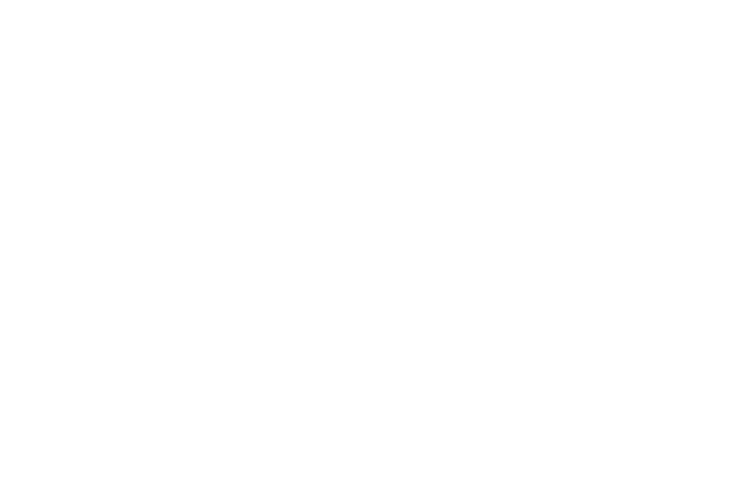
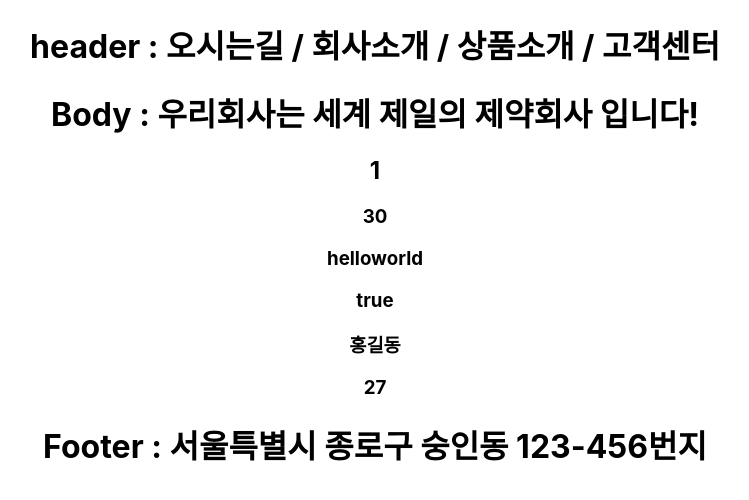
Before and after one commit to gyojincompany/react_chapter5-20250925, a React (Create React App) app: page / in a window 1280 px wide. Shown: the top 500 px of the page, without its empty margins (265-1014 px from the left). Built offline with nearby package versions, Linux system fonts and the light colour scheme; the HTML template or start-up script is replaced by a standard one.

Commit message:
jsx 문법 연습 코드

```diff
--- a/src/App.js
+++ b/src/App.js
@@ -1,16 +1,14 @@
 import './App.css';
-
-function Header() { //Header 컴포넌트
-  return (
-    <header>
-      <h1>header : 오시는길 / 회사소개 / 상품소개 / 고객센터</h1>
-    </header>
-  );
-}
+import Header from "./component/Header";
+import Body from "./component/Body";
+import Footer from "./component/Footer";
 
 function App() { //App 컴포넌트
   return (
     <div className="App">
+      <Header />
+      <Body />
+      <Footer />
     </div>
   );
 }
--- /dev/null
+++ b/src/component/Body.js
@@ -0,0 +1,32 @@
+import React from "react";
+
+const Body = () => { //Body 컴포넌트
+  const number = 1;
+  const number1 = 10;
+  const number2 = 20;
+  const str1 = "hello";
+  const str2 = "world";
+  const bool1 = true; //boolean type
+  const bool2 = false;
+  const obj1 = {
+    name : "홍길동",
+    age : 27
+  };
+  return (
+    <>
+    {/* <React.Fragment> <- 랜더링 되지 않음 */}
+      <h1>Body : 우리회사는 세계 제일의 제약회사 입니다!</h1>
+      <h2>{number}</h2>
+      <h3>{number1 + number2}</h3>
+      <h3>{str1 + str2}</h3>
+      <h3>{String(bool1)}</h3>
+      {/* 불리언 타입인 true, false는 랜더링이 되지 않아 String 형으로 변환 후 출력 */}
+      <h3>{bool2}</h3>
+      <h3>{obj1.name}</h3>
+      <h3>{obj1.age}</h3>
+    {/* </React.Fragment> */}
+    </>
+  );
+}
+
+export default Body;
--- /dev/null
+++ b/src/component/Footer.js
@@ -0,0 +1,9 @@
+const Footer = () => { //Footer 컴포넌트
+  return (
+    <footer>
+      <h1>Footer : 서울특별시 종로구 숭인동 123-456번지</h1>
+    </footer>
+  );
+}
+
+export default Footer;
--- /dev/null
+++ b/src/component/Header.js
@@ -0,0 +1,9 @@
+const Header = () => { //Header 컴포넌트
+  return (
+    <header>
+      <h1>header : 오시는길 / 회사소개 / 상품소개 / 고객센터</h1>
+    </header>
+  );
+}
+
+export default Header;
```
Also changed, not shown: public/index.html (+0 -10 lines).
